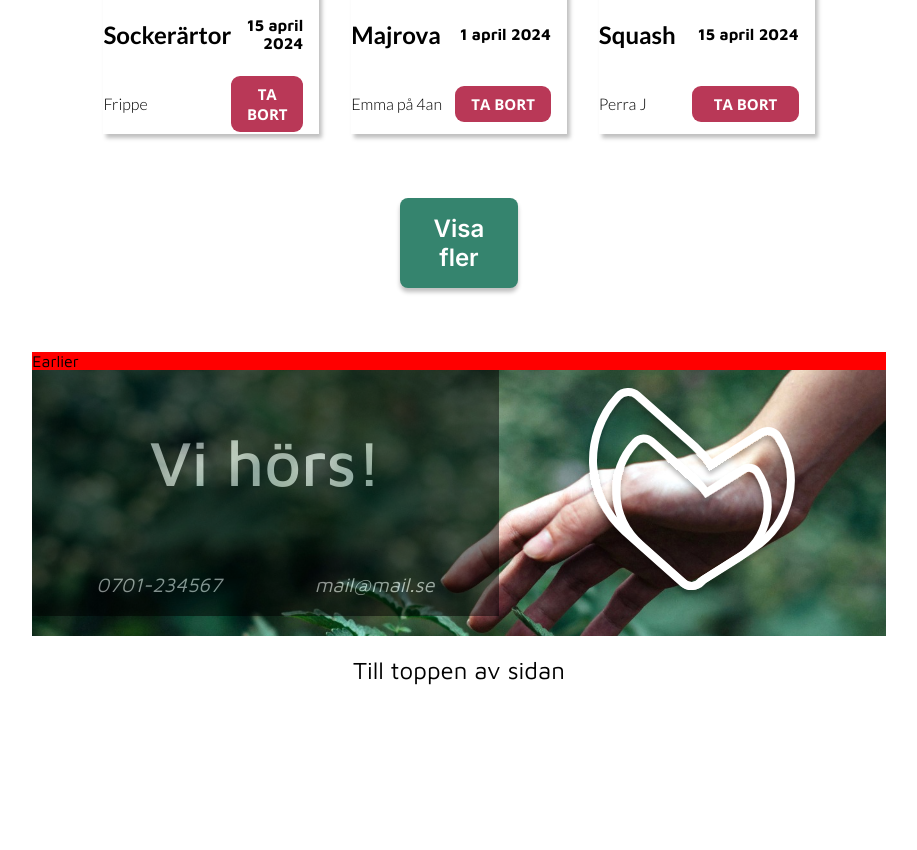
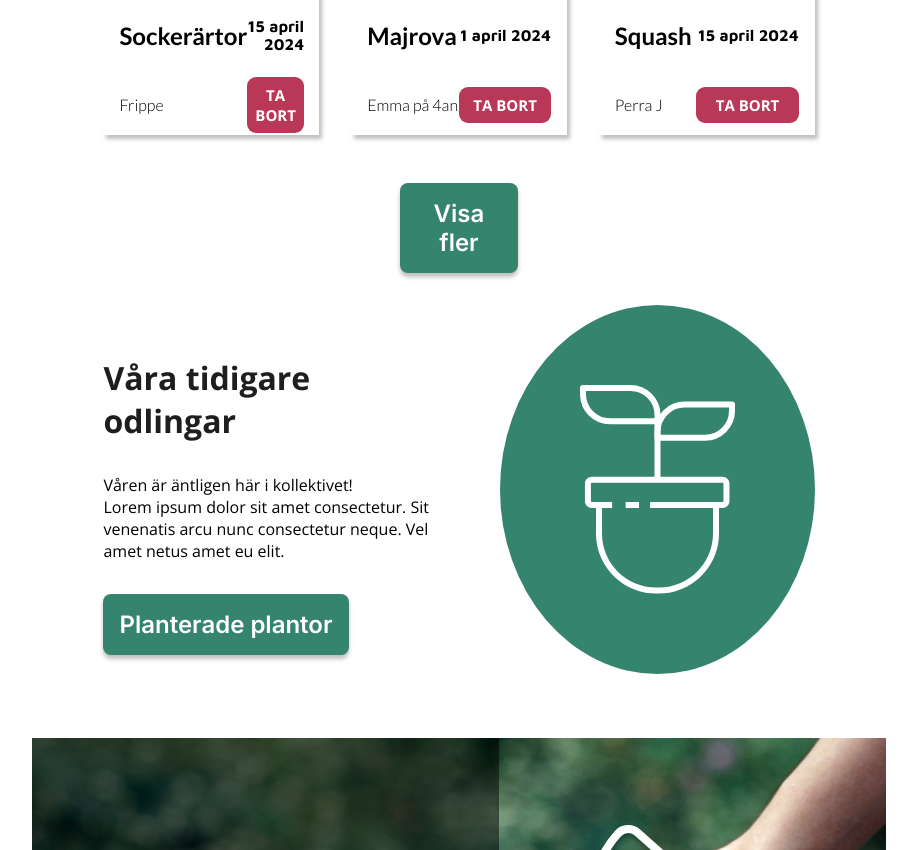
Before and after one commit to joelBIT/exercise-html-css-planned-planthood, a plain HTML site: page index.html in a window 1280 px wide. Shown: the part 1950-2800 px from the top of the page, without its empty margins (181-1098 px from the left). Before the commit the page ends 2653 px from the top, so only its background shows below. Drawn offline with nearby package versions, Linux system fonts and the light colour scheme.

Commit message:
Rearranged footer

```diff
--- a/css/index.css
+++ b/css/index.css
@@ -124,7 +124,7 @@ main {
         font-weight: 500;
     }
 
-    article.season {
+    article.season, article.earlier {
         display: flex;
         gap: 4rem;
         margin: 2rem 0 4rem 0;
@@ -164,7 +164,6 @@ main {
 
             button {
                 align-self: self-end;
-                width: 50%;
                 margin-top: 2rem;
             }
         }
@@ -193,6 +192,7 @@ main {
             grid-template-columns: repeat(12, 1fr);
             grid-column: span 12;
             gap: 2rem;
+            margin-bottom: 3rem;
 
             article {
                 display: grid;
@@ -208,7 +208,7 @@ main {
                 h3 {
                     font-size: 24px;
                     font-weight: 600;
-
+                    margin-left: 1rem;
                 }
 
                 figure {
@@ -232,7 +232,7 @@ main {
                 h4 {
                     font-weight: 300;
                     font-size: 16px;
-                    align-self: center;
+                    margin-left: 1rem;
                 }
 
                 p, button {
@@ -256,13 +256,14 @@ main {
 
     button.theme-button {
         padding: 1rem;
-        margin: 4rem 0;
         grid-column: 6 / 8;
     }
 
-    article.earlier {
-        grid-column: span 12;
-        background-color: red;
+    .earlier {
+
+        .sow > .theme-button {
+            align-self: flex-start;
+        }
     }
 }
 
@@ -270,15 +271,21 @@ footer {
     display: grid;
     grid-column: 2 / 6;
     max-width: 1000px;
+
+    .footer {
         background: url(/assets/hand-above-plants.jpeg);
         background-size: cover;
         background-repeat: no-repeat;
         background-position: center;
-
+        display: grid;
+        grid-column: span 2;
 
         section {
             opacity: 0.5;
             background-color: black;
+            display: grid;
+            grid-template-rows: 5fr 1fr;
+            grid-row: span 2;
         }
 
         h1 {
@@ -287,10 +294,10 @@ footer {
             color: white;
             font-family: 'Maven Pro';
             text-align: center;
+            align-content: center;
         }
 
         address {
-        grid-row: 2;
             display: flex;
             justify-content: space-between;
 
@@ -318,6 +325,7 @@ footer {
             justify-content: center;
             align-content: center;
         }
+    }
 
     h2 {
         display: flex;
@@ -326,8 +334,7 @@ footer {
         font-weight: 400;
         font-size: 24px;
         grid-column: span 2;
-        width: 100%;
-        height: 100%;
         background-color: white;
+        font-family: 'Open Sans';
     }
 }
--- a/index.html
+++ b/index.html
@@ -236,11 +236,31 @@
       </section>
 
       <article class="earlier">
-          Earlier
+        <section class="sow">
+          <h1>Våra tidigare odlingar</h1>
+          <p>
+            Våren är äntligen här i kollektivet!
+          </p>
+          <p>
+            Lorem ipsum dolor sit amet consectetur.
+            Sit venenatis arcu nunc consectetur neque.
+            Vel amet netus amet eu elit.
+          </p>
+          <button class="theme-button">Planterade plantor</button>
+        </section>
+        <figure>
+          <svg width="155" height="209" viewBox="0 0 155 209" fill="none" xmlns="http://www.w3.org/2000/svg">
+            <path fill-rule="evenodd" clip-rule="evenodd" d="M11.9255 91.7396C8.05954 91.7396 4.92554 94.8736 4.92554 98.7396V115.983C4.92554 119.849 8.05953 122.983 11.9255 122.983H16.0082V148.566C16.0082 181.703 42.8711 208.566 76.0082 208.566H78.9917C112.129 208.566 138.992 181.703 138.992 148.566V122.983H142.459C146.325 122.983 149.459 119.849 149.459 115.983V98.7396C149.459 94.8736 146.325 91.7396 142.459 91.7396H11.9255ZM59.0288 122.983H45.7187L45.6258 116.983H59.0288V122.983ZM70.1115 122.983H132.992V148.566C132.992 178.389 108.815 202.566 78.9917 202.566H76.0082C46.1848 202.566 22.0082 178.389 22.0082 148.566V122.983H32.1716L32.0788 116.983H19.0082H11.9255C11.3733 116.983 10.9255 116.536 10.9255 115.983V98.7396C10.9255 98.1873 11.3733 97.7396 11.9255 97.7396H142.459C143.011 97.7396 143.459 98.1873 143.459 98.7396V115.983C143.459 116.536 143.011 116.983 142.459 116.983H135.992H70.1115V122.983Z" fill="white"/>
+            <path d="M80.5 36.248C80.5 34.5911 79.1569 33.248 77.5 33.248C75.8431 33.248 74.5 34.5911 74.5 36.248H80.5ZM80.5 92.8926V36.248H74.5V92.8926H80.5Z" fill="white"/>
+            <path d="M3 3H50.5C65.4117 3 77.5 15.0883 77.5 30V36.2479H30C15.0883 36.2479 3 24.1596 3 9.24793V3Z" stroke="white" stroke-width="6" stroke-linejoin="round"/>
+            <path d="M152 19.624H104.5C89.5883 19.624 77.5 31.7123 77.5 46.624V52.872H125C139.912 52.872 152 40.7836 152 25.872V19.624Z" stroke="white" stroke-width="6" stroke-linejoin="round"/>
+            </svg>
+        </figure>
       </article>
     </main>
 
     <footer>
+      <section class="footer">
         <section>
           <h1>Vi hörs!</h1>
 
@@ -283,6 +303,7 @@
               </defs>
             </svg>
         </figure>
+      </section>
 
       <h2>Till toppen av sidan</h2>
     </footer>
```
Lines whose indentation alone changed are shown as unchanged.
